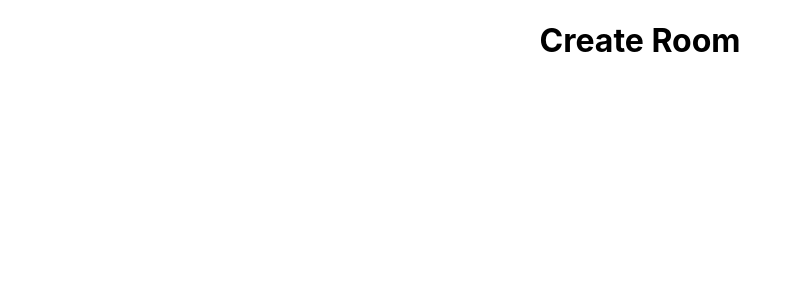
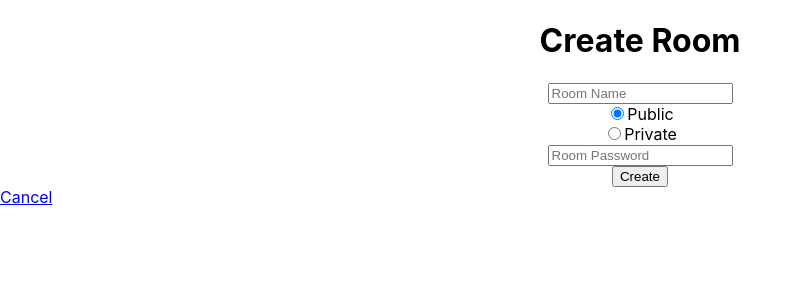
Before and after one commit to petefitton/songSyncClient, a React (Create React App) app: page /create-room in a window 1280 px wide. Shown: the top 300 px of the page, without its empty margins (0-802 px from the left). Built offline with nearby package versions, Linux system fonts and the light colour scheme; sample sign-in values are in the browser's storage.

Commit message:
Flesh out CreateRoom and JoinRoom components, Create CancelBtn.js, Update App.js and Profile.js

```diff
--- a/src/App.js
+++ b/src/App.js
@@ -2,16 +2,13 @@ import React, {useEffect, useState} from 'react'
 import {Switch, Route, Redirect} from 'react-router-dom'
 import jwtDecode from 'jwt-decode'
 import setAuthToken from './utils/setAuthToken'
-// import Navbar from './components/Navbar'
 import Signup from './components/Signup'
 import Login from './components/Login'
 import Profile from './components/Profile'
-import Home from './components/Home'
 import Logout from './components/Logout'
 import UpdateInfo from './components/UpdateInfo'
 import CreateRoom from './components/CreateRoom'
 import JoinRoom from './components/JoinRoom'
-// import Footer from './components/Footer'
 import './App.css'
 
 const PrivateRoute = ({ component: Component, ...rest }) => {
@@ -21,52 +18,54 @@ const PrivateRoute = ({ component: Component, ...rest }) => {
 
 function App() {
   let [currentUser, setCurrentUser] = useState("")
-  let [isAuthenticated, setIsAuthenticated] = useState(false)
+  // let [isAuthenticated, setIsAuthenticated] = useState(false)
 
   useEffect(() => {
     let token
     if (!localStorage.getItem('jwtToken')) {
-      setIsAuthenticated(false)
+      // setIsAuthenticated(false)
     } else {
       token = jwtDecode(localStorage.getItem('jwtToken'))
       setAuthToken(localStorage.jwtToken)
       setCurrentUser(token)
-      setIsAuthenticated(true)
+      // setIsAuthenticated(true)
     }
   }, [])
 
   const nowCurrentUser = (userData) => {
     setCurrentUser(userData)
-    setIsAuthenticated(true)
+    // setIsAuthenticated(true)
   }
 
   const handleLogout = () => {
     if (localStorage.getItem('jwtToken')) {
       localStorage.removeItem('jwtToken')
       setCurrentUser(null)
-      setIsAuthenticated(false)
+      // setIsAuthenticated(false)
     }
   }
 
   return (
     <div>
-      {/* <Navbar handleLogout={handleLogout} isAuth={isAuthenticated} /> */}
       <div>
         <Switch>
           <Route path="/signup" component={Signup} />
           <Route
             path="/login"
-            render={ (props) => <Login {...props} nowCurrentUser={nowCurrentUser} setIsAuthenticated={setIsAuthenticated} user={currentUser}/>}
+            render={(props) => <Login {...props} nowCurrentUser={nowCurrentUser} user={currentUser}/>}
           />
           <Route path="/logout" render={() => <Logout handleLogout={handleLogout} />} />
           <PrivateRoute path="/profile" component={Profile} user={currentUser} />
-          <Route path="/update-info" render={() => <UpdateInfo />} />
-          <Route path="/create-room" render={() => <CreateRoom />} />
-          <Route path="/join-room" render={() => <JoinRoom />} />
-          <Route exact path="/" component={Home} />
+          <PrivateRoute path="/update-info" component={UpdateInfo} user={currentUser} />
+          <PrivateRoute path="/create-room" component={CreateRoom} user={currentUser} />
+          <PrivateRoute path="/join-room" component={JoinRoom} user={currentUser} />
+          <Route
+            exact
+            path="/"
+            render={(props) => <Login {...props} nowCurrentUser={nowCurrentUser} user={currentUser}/>}
+          />
         </Switch>
       </div>
-      {/* <Footer /> */}
     </div>
   )
 }
--- /dev/null
+++ b/src/components/CancelBtn.js
@@ -0,0 +1,13 @@
+import React from 'react'
+import {Link} from 'react-router-dom'
+
+function CancelBtn() {
+
+  return (
+    <>
+      <Link to="/profile">Cancel</Link>
+    </>
+  )
+}
+
+export default CancelBtn;
--- a/src/components/CreateRoom.js
+++ b/src/components/CreateRoom.js
@@ -1,10 +1,69 @@
-import React from 'react'
+import React, {useState} from 'react'
+import axios from 'axios'
+import {Redirect} from 'react-router-dom'
+import CancelBtn from './CancelBtn'
 
-function CreateRoom() {
+function CreateRoom(props) {
+  let [roomname, setRoomname] = useState('')
+  let [roompassword, setRoompassword] = useState('')
+  let [roomIsPub, setRoomIsPub] = useState(true)
+  let [redirect, setRedirect] = useState(false)
+  let [err, setErr] = useState(<></>)
+  let [createdRoom, setCreatedRoom] = useState('')
+
+  let handleRoomname = (e) => {
+    setRoomname(e.target.value)
+  }
+
+  let handleRoompassword = (e) => {
+    setRoompassword(e.target.value)
+  }
+
+  let handleRoomIsPub = (e) => {
+    setRoomIsPub(e.target.value)
+  }
+
+  let handleSubmit = (e) => {
+    e.preventDefault()
+
+    const roomData = {roomname, roomIsPub, roompassword, roomOwner: props.user.id}
+
+    axios.post(`${process.env.REACT_APP_SERVER_URL}/rooms/create`, roomData)
+    .then(response => {
+      setCreatedRoom(response.data.name)
+    }).then(() => {
+      setRedirect(true)
+    })
+    .catch(err => {
+      setErr(<p style={{color:"red"}}>Room with that name already exists</p>)
+      console.log(err)
+    })
+  }
+
+  if (redirect) return <Redirect to={{pathname: "/join-room", state: {room: createdRoom} }} />
 
   return (
     <>
       <h1>Create Room</h1>
+      <form onSubmit={handleSubmit}>
+        <div>
+          <input type="text" name="roomname" value={roomname} onChange={handleRoomname} placeholder="Room Name" />
+        </div>
+        <div>
+          <input type="radio" id="public" name="pubPriv" value="true" onChange={handleRoomIsPub} checked />
+          <label htmlFor="public">Public</label>
+        </div>
+        <div>
+          <input type="radio" id="private" name="pubPriv" value="false" onChange={handleRoomIsPub} />
+          <label htmlFor="private">Private</label>
+        </div>
+        <div>
+          <input type="password" name="roompassword" value={roompassword} onChange={handleRoompassword} placeholder="Room Password" />
+        </div>
+        <button type="submit">Create</button>
+        {err}
+      </form>
+      <CancelBtn />
     </>
   )
 }
--- a/src/components/JoinRoom.js
+++ b/src/components/JoinRoom.js
@@ -1,6 +1,7 @@
 import React from 'react'
 
-function JoinRoom() {
+function JoinRoom(props) {
+  console.log(props.location.state.room)
 
   return (
     <>
--- a/src/components/Profile.js
+++ b/src/components/Profile.js
@@ -11,7 +11,7 @@ const Profile = (props) => {
   (<div>
     <h1>Profile</h1>
     <h2>Your Rooms</h2>
-    {rooms[0] != '' ? rooms.map((room, idx) => {
+    {rooms[0] !== '' ? rooms.map((room, idx) => {
       return <Room roomname={room} key="idx" />
     }) : <></>}
   </div>)
```
